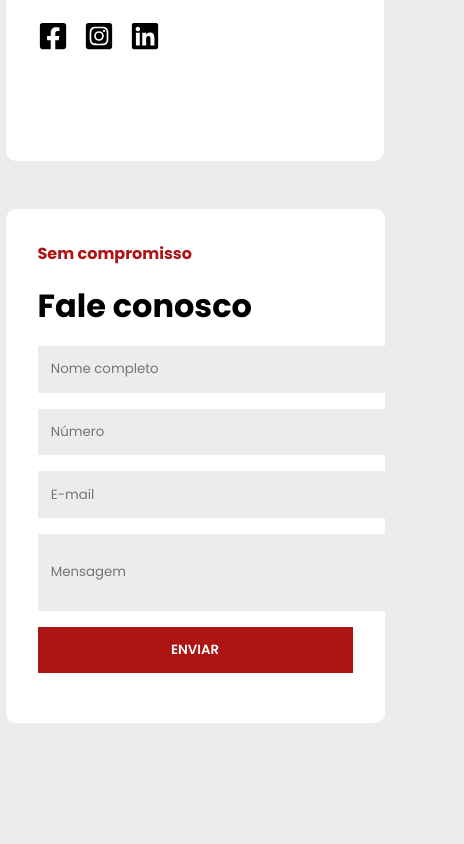
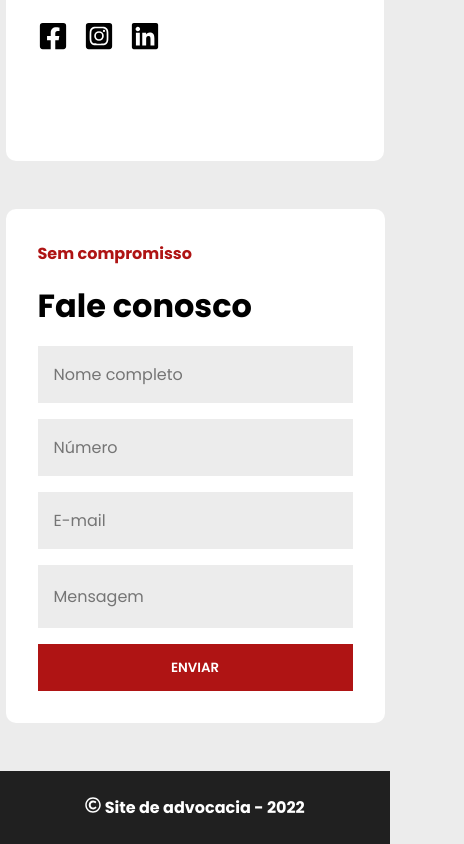
Before and after one commit to evaaldo/SITE-ADVOCACIA, a React (Create React App) app: page / in a window 390 px wide. Shown: the part 4445-5289 px from the top of the page, 464 px wide, since content can reach past the window. Before the commit the page ends 5216 px from the top, so only its background shows below. Built offline with nearby package versions, Linux system fonts and the light colour scheme.

Commit message:
Criação da versão mobile do rodapé e diminuindo o tamanho do input da aba fale conosco

```diff
--- a/src/Componentes/Contato/Contato.css
+++ b/src/Componentes/Contato/Contato.css
@@ -180,4 +180,9 @@
         width: 315px;
     }
 
+    .nome, .numero, .email, .mensagem {
+        width: 90%;
+        font-size: 1em;
+    }
+
 }
--- a/src/Componentes/Rodape/Rodape.css
+++ b/src/Componentes/Rodape/Rodape.css
@@ -8,11 +8,3 @@
     color: var(--branco);
     font-size: 1em;
 }
-
-@media screen and (max-width: 1024px) {
-
-    .rodape {
-        display: none;
-    }
-
-}
```
